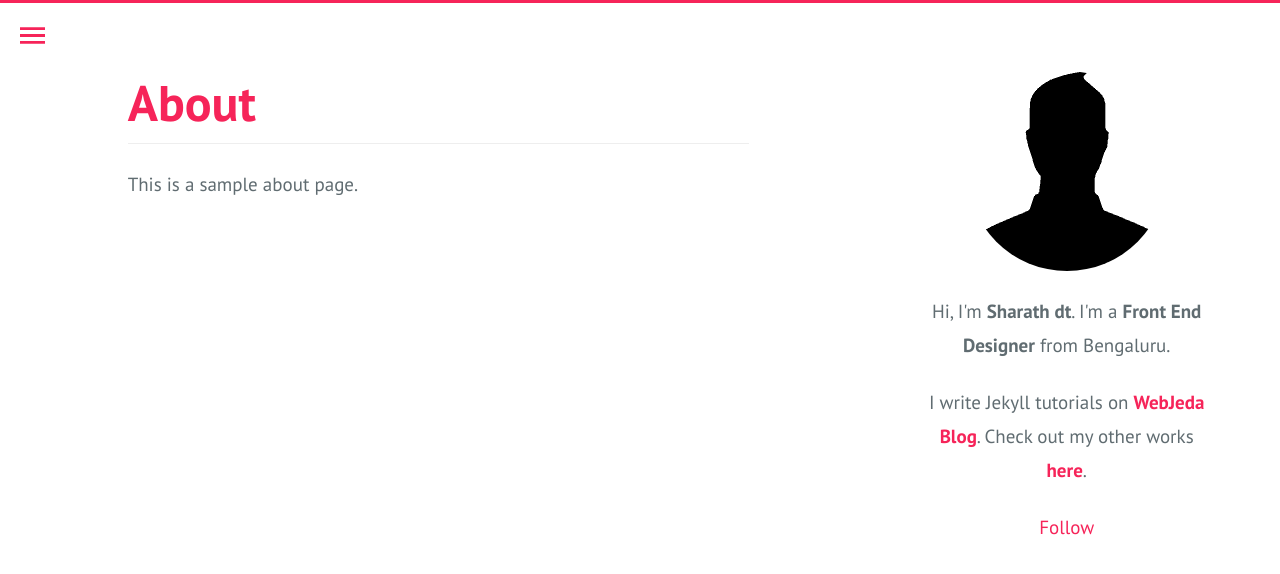
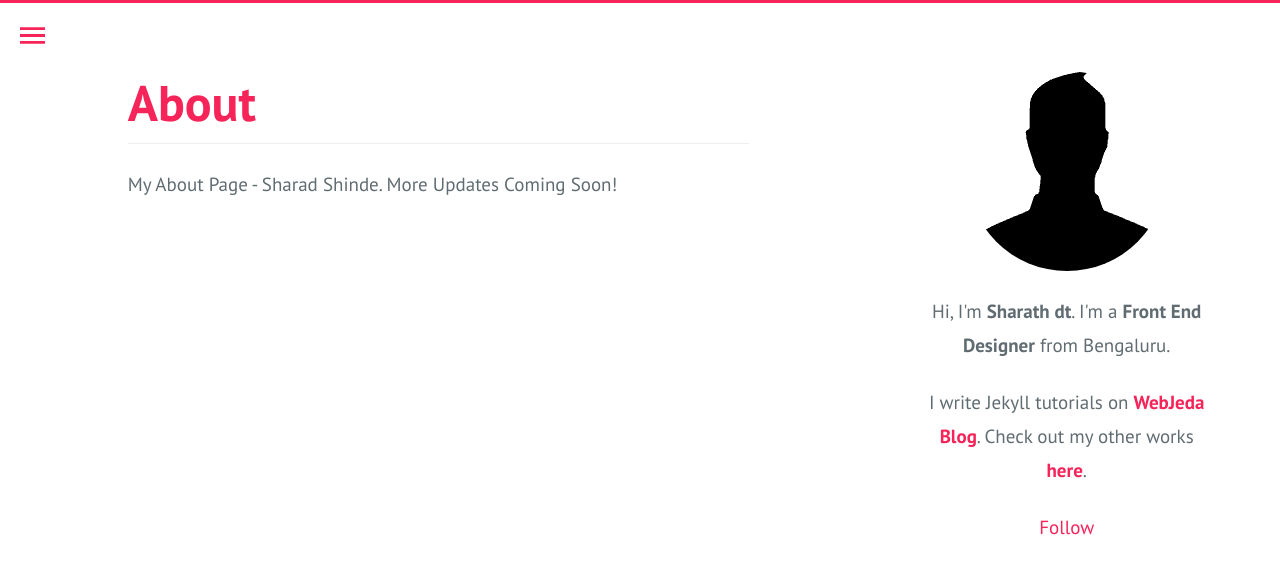
Before and after one commit to shindesharad71/Blog, a Jekyll site: the page built from about/index.md, in a window 1280 px wide. Shown: the top 574 px of the page. Built offline with Jekyll 4.4.1, drawn with Linux system fonts in a browser that asks for light colours; comment, search, counter and statistics services are not loaded.

Commit message:
data updated

```diff
--- a/_includes/sidebar.html
+++ b/_includes/sidebar.html
@@ -13,15 +13,5 @@
         <li>
             <a class="page-nav" href="{{site.baseurl}}/contact/">Contact</a>
         </li>
-
-                   <li>
-                    <a class="page-nav" href="{{site.baseurl}}/search/">Search</a>
-                </li>
-                <li>
-                    <a class="page-nav" href="https://github.com/sharu725/webjeda-sidebar.git">Project on Github</a>
-                </li>
-                <li>
-                    <a class="page-nav" href="https://github.com/sharu725/webjeda-sidebar/archive/master.zip">Download</a>
-                </li>
     </ul>
 </div>
--- a/about/index.md
+++ b/about/index.md
@@ -1,8 +1,9 @@
 ---
 layout: page
 title: About
-description: I built WebJeda in 2015. I realised how easy it is to design websites using proper tools and knowledge. This blog would be a beginners guide for web designing. Read more about me here.
+description: About My Blog Sharad Shinde.
 permalink: /about/
 ---
 
-This is a sample about page.
+My About Page - Sharad Shinde.
+More Updates Coming Soon!
```
Also changed, not shown: _includes/head.html (+3 -11 lines). Lines whose indentation alone changed are shown as unchanged.
